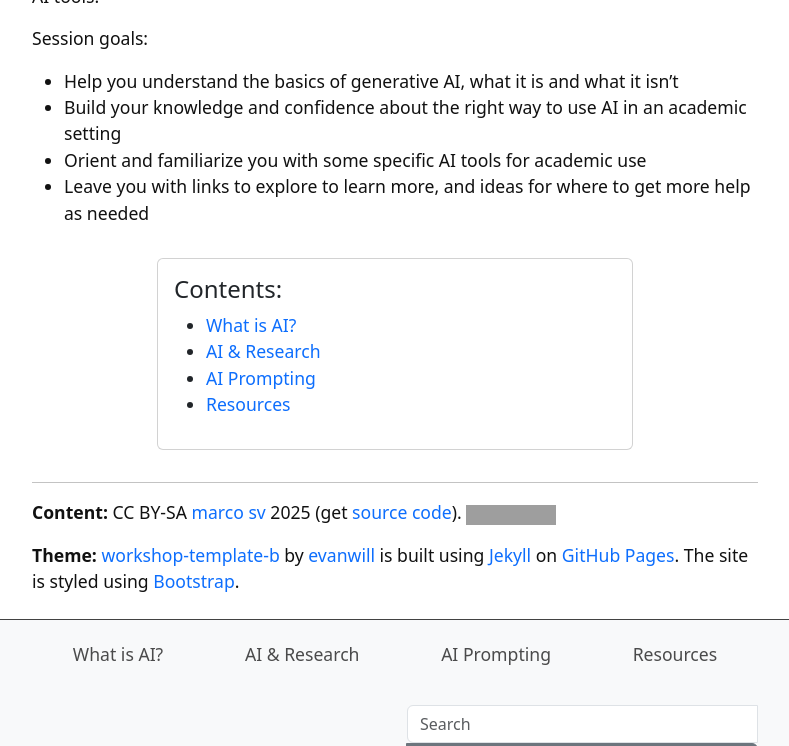
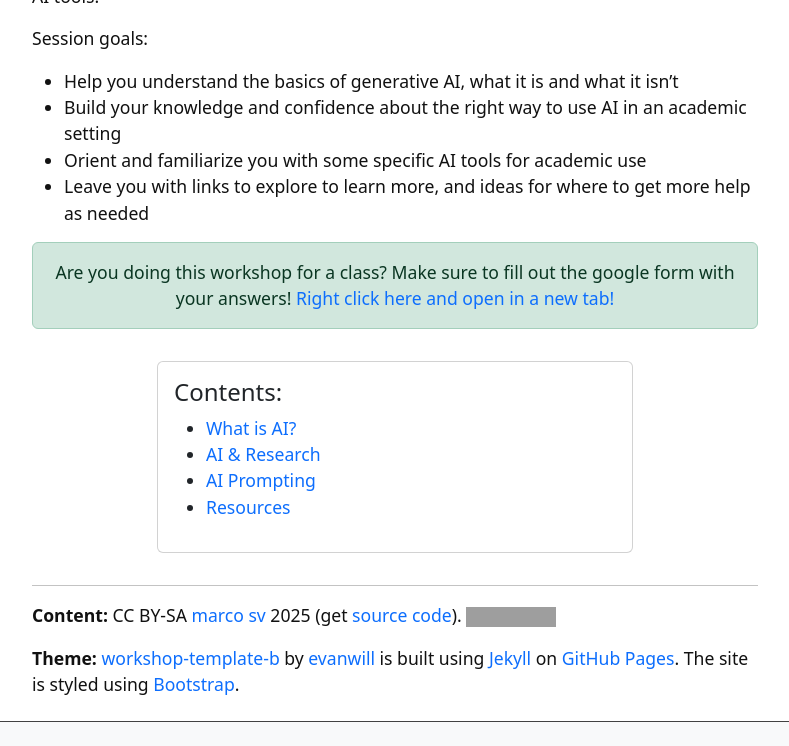
Before and after one commit to marcosvdotcom/Fall25_AI, a Jekyll site: the page built from index.md, in a window 1280 px wide and 900 px high, scrolled down 746 px, cut to the strip 0-746 px from the top of the window. Shown: the whole strip, without its empty margins (245-1034 px from the left). Built offline with Jekyll 4.4.1, drawn with Linux system fonts in a browser that asks for light colours; grey boxes are pictures that could not be loaded.

Commit message:
adding google link

```diff
--- a/index.md
+++ b/index.md
@@ -15,6 +15,8 @@ Session goals:
 - Orient and familiarize you with some specific AI tools for academic use
 - Leave you with links to explore to learn more, and ideas for where to get more help as needed
 
+{% include alert.html text="Are you doing this workshop for a class? Make sure to fill out the google form with your answers! [Right click here and open in a new tab!](https://docs.google.com/forms/d/e/1FAIpQLSdBMLzqcvkQB8G4jp9GGQr9bfsm9TDED0K5in6eh6Cp7vRQyg/viewform?usp=sharing&ouid=112866992831532553930)" align="center" color="success" %}
+
 {% include toc.html %}
 
 ------
```
Also changed, not shown: content/3-aiprompting.md (+2 -0 lines).
